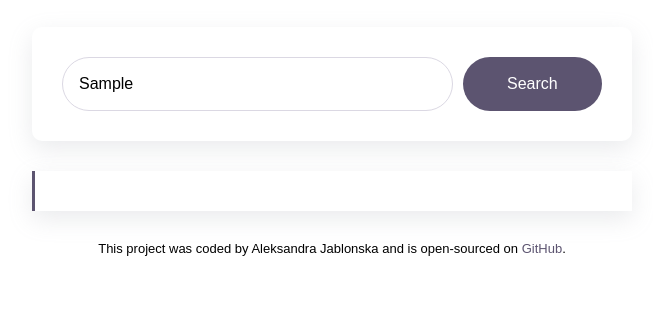
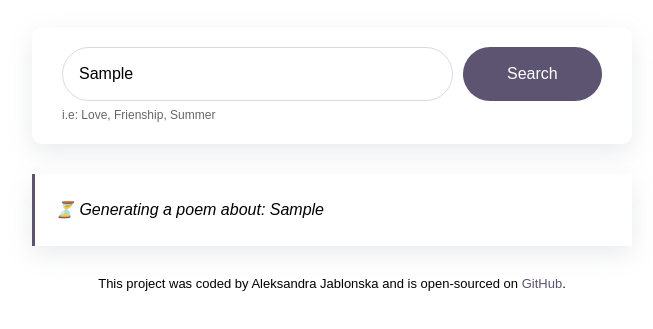
Before and after one commit to ale-aleksandra/poem-generator, a plain HTML site: page index.html in a window 1280 px wide. Both pictures are taken after typing "Sample" into the empty fields and a click on the input "Search". Shown: the part 177-506 px from the top of the page, without its empty margins (308-961 px from the left). Drawn offline with nearby package versions, Linux system fonts and the light colour scheme; no server answers.

Commit message:
Improve user experience

```diff
--- a/index.html
+++ b/index.html
@@ -14,6 +14,7 @@
         <h1>AI Poem Generator</h1>
       </header>
       <main>
+        <div class="form-container">
           <form id="poem-form">
             <input
               type="search"
@@ -24,7 +25,10 @@
             />
             <input type="submit" value="Search" class="submit-button" />
           </form>
-        <div class="poem" id="poem"></div>
+          <div class="hint">i.e: Love, Frienship, Summer</div>
+        </div>
+
+        <div class="poem hidden" id="poem"></div>
       </main>
       <footer>
         This project was coded by Aleksandra Jablonska and is open-sourced on
--- a/src/index.js
+++ b/src/index.js
@@ -1,5 +1,4 @@
 function displayPoem(response) {
-  console.log("Poem generated.");
   new Typewriter("#poem", {
     strings: response.data.answer,
     autoStart: true,
@@ -19,9 +18,10 @@ function generatePoem(event) {
     "Generate a four-line poem in basic HTML and separate each line with a <br />. The text should ALWAYS be 16px, italic and black. Make sure to follow user instructions. The poem DOESN'T have a title. Sign the poem at the end, on a new line, with 'SheCodes AI' inside a <strong> element.";
   let apiUrl = `https://api.shecodes.io/ai/v1/generate?prompt=${prompt}&context=${context}&key=${apiKey}`;
 
-  console.log("Generating a poem...");
-  console.log(`Prompt: ${prompt}`);
-  console.log(`Context: ${context}`);
+  let poemElement = document.querySelector("#poem");
+  poemElement.classList.remove("hidden");
+  poemElement.innerHTML = `⏳ Generating a poem about: ${keyword.value}`;
+
   axios.get(apiUrl).then(displayPoem);
 }
 
--- a/src/style.css
+++ b/src/style.css
@@ -25,13 +25,23 @@ header {
   margin-bottom: 30px;
 }
 
-form {
-  padding: 30px;
+.form-container {
   background: white;
+  margin-bottom: 30px;
+  padding: 20px 30px;
   border-radius: 10px;
   box-shadow: rgba(149, 157, 165, 0.2) 0px 8px 24px;
+}
+
+form {
   display: flex;
-  margin-bottom: 30px;
+}
+
+.hint {
+  line-height: 1.5;
+  font-size: 12px;
+  margin-top: 5px;
+  opacity: 0.6;
 }
 
 .search-bar {
@@ -65,6 +75,10 @@ form {
   border-left: 3px solid #5c5470;
 }
 
+.hidden {
+  display: none;
+}
+
 .poem strong {
   color: hotpink;
 }
```
Lines whose indentation alone changed are shown as unchanged.
